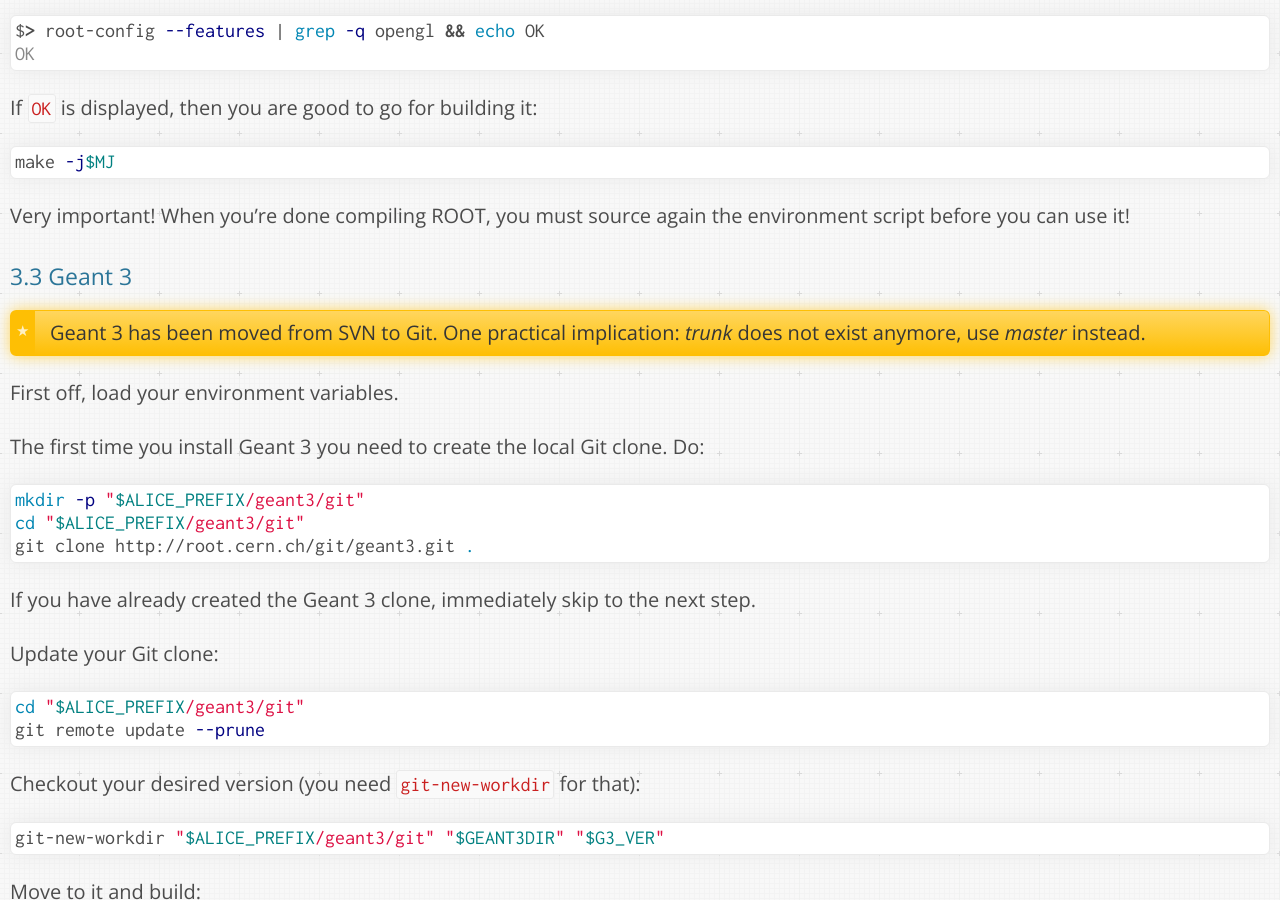
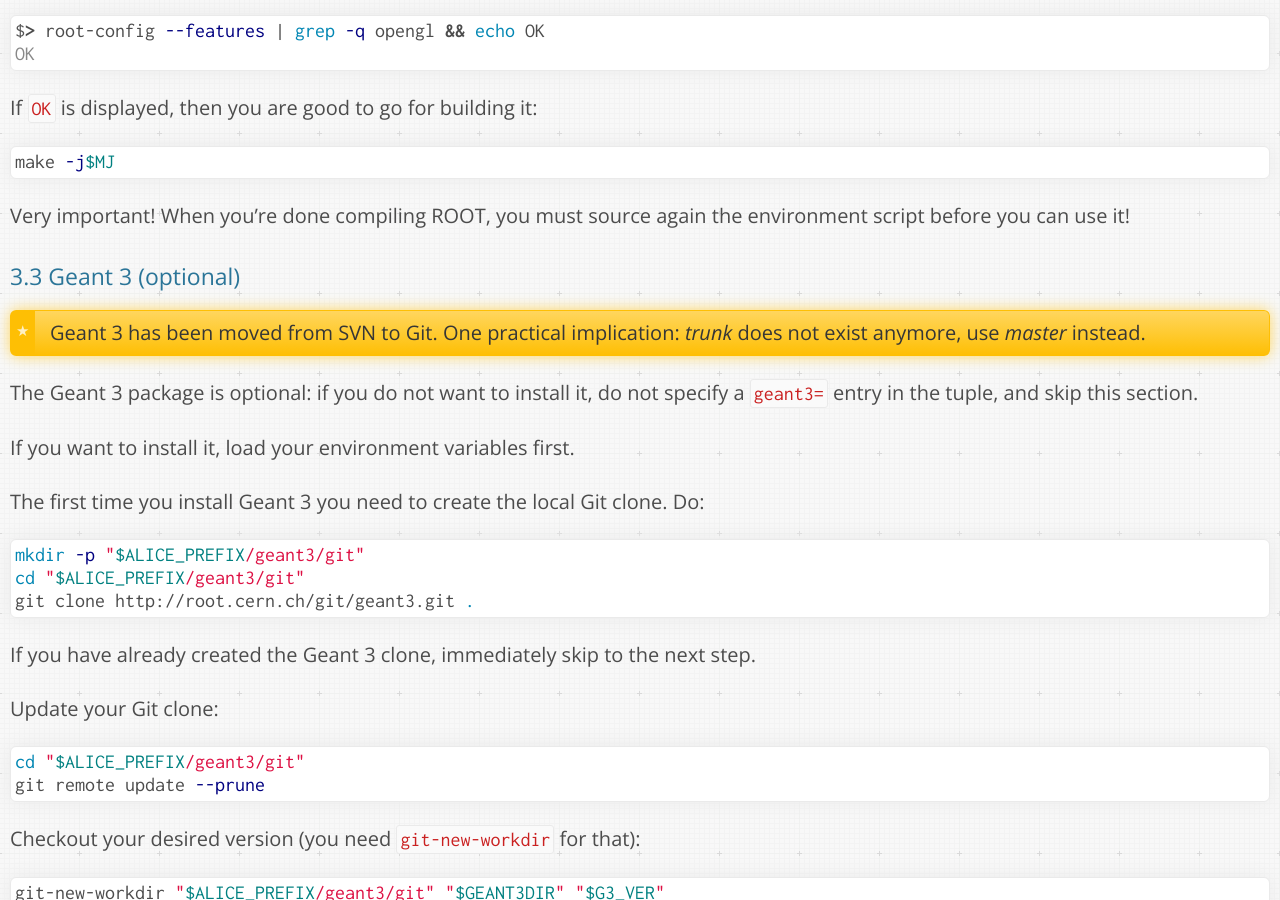
Before and after one commit to dberzano/dberzano.github.io, a Jekyll site: the page built from alice/install-aliroot/manual.md, in a window 1280 px wide and 900 px high, scrolled down 9547 px. Built offline with Jekyll 4.4.1, drawn with Linux system fonts in a browser that asks for light colours; Markdown is read by kramdown in place of the engine named in the settings; some of the changed text lies outside the part shown.

Commit message:
AliInst: Geant 3 is optional

```diff
--- a/alice/install-aliroot/manual.md
+++ b/alice/install-aliroot/manual.md
@@ -458,12 +458,15 @@
 **again** the environment script before you can use it!
 
 
-### Geant 3
+### Geant 3 (optional)
 
 > Geant 3 has been moved from SVN to Git. One practical implication:
 > *trunk* does not exist anymore, use *master* instead.
 
-First off, **load your environment variables**.
+The Geant 3 package is optional: if you do not want to install it, do not
+specify a `geant3=` entry in the tuple, and skip this section.
+
+If you want to install it, **load your environment variables** first.
 
 The first time you install Geant 3 you need to create the local Git
 clone. Do:
```
